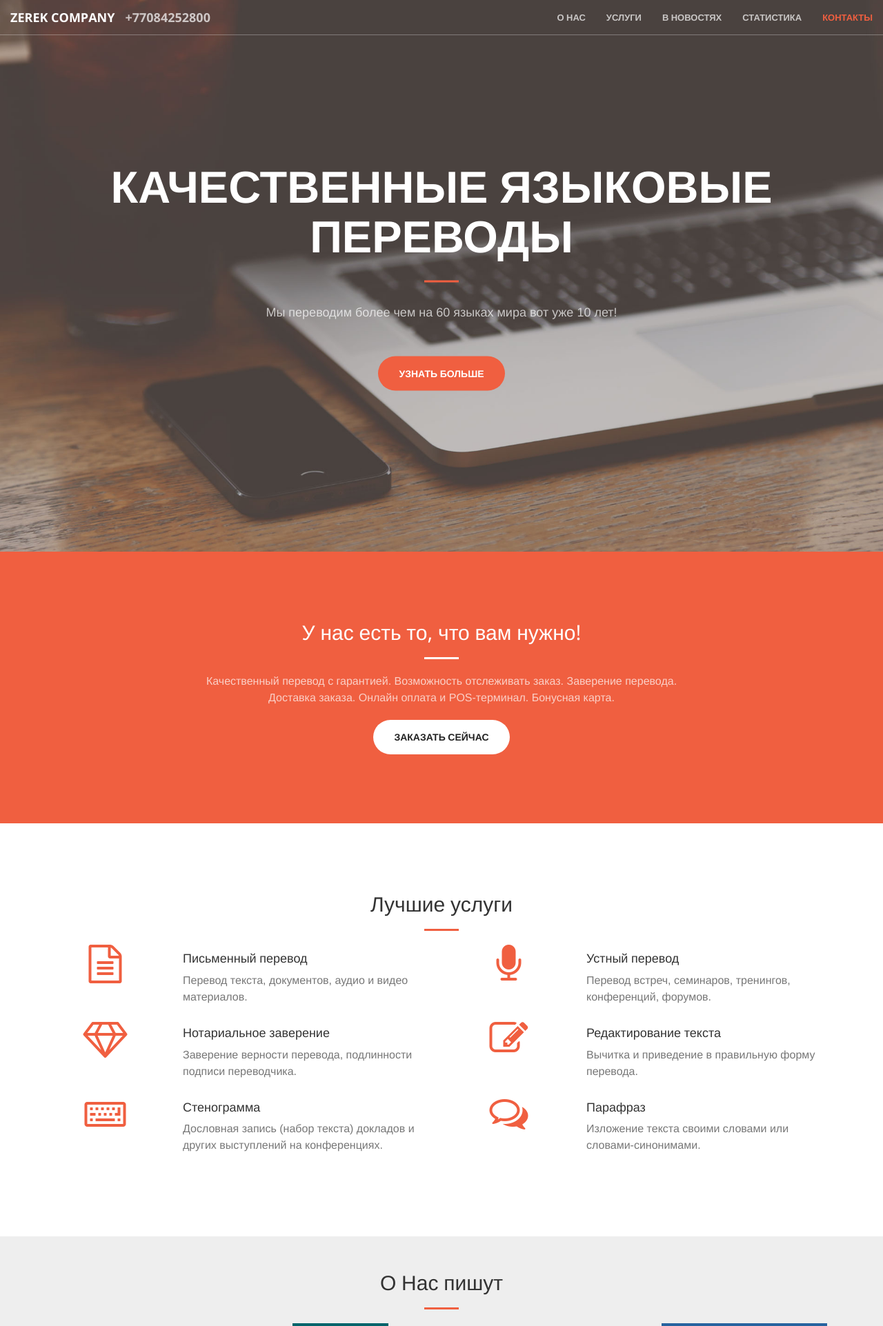
After one commit to Zerek/zerek.github.io, a PHP site: page /index.php in a window 1280 px wide. The commit adds this page. Shown: the top 1923 px of the page at 69% size. Run offline with PHP 8.4, Linux system fonts and the light colour scheme.

Commit message:
changed to php

```diff
--- /dev/null
+++ b/index.php
@@ -0,0 +1,282 @@
+<!DOCTYPE html>
+<html lang="en">
+
+<head>
+
+    <meta charset="utf-8">
+    <meta http-equiv="X-UA-Compatible" content="IE=edge">
+    <meta name="viewport" content="width=device-width, initial-scale=1">
+    <meta name="description" content="">
+    <meta name="author" content="">
+
+    <title>Zerek - Языковые переводы</title>
+
+    <!-- Bootstrap Core CSS -->
+    <link rel="stylesheet" href="css/bootstrap.min.css" type="text/css">
+
+    <!-- Custom Fonts -->
+    <link href='http://fonts.googleapis.com/css?family=Open+Sans:300italic,400italic,600italic,700italic,800italic,400,300,600,700,800' rel='stylesheet' type='text/css'>
+    <link href='http://fonts.googleapis.com/css?family=Merriweather:400,300,300italic,400italic,700,700italic,900,900italic' rel='stylesheet' type='text/css'>
+    <link rel="stylesheet" href="font-awesome/css/font-awesome.min.css" type="text/css">
+
+    <!-- Plugin CSS -->
+    <link rel="stylesheet" href="css/animate.min.css" type="text/css">
+
+    <!-- Custom CSS -->
+    <link rel="stylesheet" href="css/creative.css" type="text/css">
+
+    <!-- HTML5 Shim and Respond.js IE8 support of HTML5 elements and media queries -->
+    <!-- WARNING: Respond.js doesn't work if you view the page via file:// -->
+    <!--[if lt IE 9]>
+        <script src="https://oss.maxcdn.com/libs/html5shiv/3.7.0/html5shiv.js"></script>
+        <script src="https://oss.maxcdn.com/libs/respond.js/1.4.2/respond.min.js"></script>
+    <![endif]-->
+
+</head>
+
+<body id="page-top">
+
+    <nav id="mainNav" class="navbar navbar-default navbar-fixed-top">
+        <div class="container-fluid">
+            <!-- Brand and toggle get grouped for better mobile display -->
+            <div class="navbar-header">
+                <button type="button" class="navbar-toggle collapsed" data-toggle="collapse" data-target="#bs-example-navbar-collapse-1">
+                    <span class="sr-only">Toggle navigation</span>
+                    <span class="icon-bar"></span>
+                    <span class="icon-bar"></span>
+                    <span class="icon-bar"></span>
+                </button>
+                <a class="navbar-brand page-scroll" href="#page-top">Zerek Company</a>
+                <span class="navbar-brand pull-right">+77084252800</span>
+            </div>
+
+            <!-- Collect the nav links, forms, and other content for toggling -->
+            <div class="collapse navbar-collapse" id="bs-example-navbar-collapse-1">
+                <ul class="nav navbar-nav navbar-right">
+                    <li>
+                        <a class="page-scroll" href="#about">О нас</a>
+                    </li>
+                    <li>
+                        <a class="page-scroll" href="#services">Услуги</a>
+                    </li>
+					<li>
+                        <a class="page-scroll" href="#press">В новостях</a>
+                    </li>
+                    <li>
+                        <a class="page-scroll" href="#statistics">Статистика</a>
+                    </li>
+                    <li>
+                        <a class="page-scroll" href="#contact">Контакты</a>
+                    </li>
+                </ul>
+            </div>
+            <!-- /.navbar-collapse -->
+        </div>
+        <!-- /.container-fluid -->
+    </nav>
+
+    <header>
+        <div class="header-content">
+            <div class="header-content-inner">
+                <h1>Качественные языковые переводы</h1>
+                <hr>
+                <p>Мы переводим более чем на 60 языках мира вот уже 10 лет!</p>
+                <a href="#about" class="btn btn-primary btn-xl page-scroll">Узнать больше</a>
+            </div>
+        </div>
+    </header>
+
+    <section class="bg-primary" id="about">
+        <div class="container">
+            <div class="row">
+                <div class="col-lg-8 col-lg-offset-2 text-center">
+                    <h2 class="section-heading">У нас есть то, что вам нужно!</h2>
+                    <hr class="light">
+                    <p class="text-faded">Качественный перевод с гарантией. Возможность отслеживать заказ. Заверение перевода. Доставка заказа. Онлайн оплата и POS-терминал. Бонусная карта.</p>
+                    <a href="#" class="btn btn-default btn-xl" data-toggle="modal" data-target="#orderNow">Заказать сейчас</a>
+                </div>
+            </div>
+        </div>
+    </section>
+
+    <section id="services">
+        <div class="container">
+            <div class="row">
+                <div class="col-lg-12 text-center">
+                    <h2 class="section-heading">Лучшие услуги</h2>
+                    <hr class="primary">
+                </div>
+            </div>
+        </div>
+        <div class="container">
+            <div class="row">
+                <div class="col-lg-2 text-center">
+                    <i class="fa fa-4x fa-file-text-o wow bounceIn text-primary"></i>
+                </div>
+                <div class="col-lg-4 col-md-6">
+                    <h4>Письменный перевод</h4>
+                    <p class="text-muted">Перевод текста, документов, аудио и видео материалов.</p>
+                </div>
+                <div class="col-lg-2 text-center">
+                    <i class="fa fa-4x fa-microphone wow bounceIn text-primary"></i>
+                </div>
+                <div class="col-lg-4 col-md-6">
+                    <h4>Устный перевод</h4>
+                    <p class="text-muted">Перевод встреч, семинаров, тренингов, конференций, форумов.</p>
+                </div>
+            </div>
+            <div class="row">
+                <div class="col-lg-2 text-center">
+                    <i class="fa fa-4x fa-diamond wow bounceIn text-primary"></i>
+                </div>
+                <div class="col-lg-4 col-md-6">
+                    <h4>Нотариальное заверение</h4>
+                    <p class="text-muted">Заверение верности перевода, подлинности подписи переводчика.</p>
+                </div>
+                <div class="col-lg-2 text-center">
+                    <i class="fa fa-4x fa-pencil-square-o wow bounceIn text-primary"></i>
+                </div>
+                <div class="col-lg-4 col-md-6">
+                    <h4>Редактирование текста</h4>
+                    <p class="text-muted">Вычитка и приведение в правильную форму перевода.</p>
+                    </div>
+            </div>
+
+            <div class="row">
+                <div class="col-lg-2 text-center">
+                    <i class="fa fa-4x fa-keyboard-o wow bounceIn text-primary"></i>
+                </div>
+                <div class="col-lg-4 col-md-6">
+                    <h4>Стенограмма</h4>
+                    <p class="text-muted">Дословная запись (набор текста) докладов и других выступлений на конференциях.</p>
+                </div>
+                <div class="col-lg-2 text-center">
+                    <i class="fa fa-4x fa-comments-o wow bounceIn text-primary"></i>
+                </div>
+                <div class="col-lg-4 col-md-6">
+                    <h4>Парафраз</h4>
+                    <p class="text-muted">Изложение текста своими словами или словами-синонимами.</p>
+                    </div>
+            </div>
+
+        </div>
+    </section>
+
+	<aside id="press" class="bg-grey">
+        <div class="container">
+            <div class="row">
+                <div class="col-lg-12 text-center">
+                    <h2 class="section-heading">О Нас пишут</h2>
+                    <hr class="primary">
+                </div>
+            </div>
+        </div>
+		<div class = "container">
+			<div class="row">
+				<div class="col-lg-3 col-md-6">
+                    <a href="http://forbes.kz/process/businessmen/kak_odolet_trudnosti_perevoda"><img src="img/download.png" class="img-responsive press-img"></a>
+                </div>
+                <div class="col-lg-3 col-md-6">
+                    <a href="http://rbkca.kiock.kz/files/assets/basic-html/page20.html"><img src="img/rbk_logo.png" class="img-responsive press-img"></a>
+                </div>
+                <div class="col-lg-3 col-md-6">
+                    <a href="http://total.kz/economics/2013/11/25/v_almaty_opredelili_luchshego_pr"><img src="img/totalLogo.svg" class="img-responsive press-img" ></a>
+                </div>
+                <div class="col-lg-3 col-md-6">
+                    <a href="#"><img src="img/bnv__logo.jpg" class="img-responsive press-img"></a>
+                </div>
+			</div>
+		</div>
+	</aside>
+
+	<section id="statistics" class="bg-primary">
+		<div class="container">
+            <div class="row">
+                <div class="col-lg-12 text-center">
+                    <h2 class="section-heading">Немного статистики</h2>
+                    <hr class="light"/>
+                </div>
+            </div>
+        </div>
+		<div class="container">
+			<div class="row">
+			 <div class="col-lg-3 col-md-6 text-center">
+				<h1>1.3M+</h1>
+				<p>страниц текста</p>
+			 </div>
+
+			 <div class="col-lg-3 col-md-6 text-center">
+				<h1>980+</h1>
+				<p>компании доверяют нам</p>
+			 </div>
+
+			 <div class="col-lg-3 col-md-6 text-center">
+				<h1>27K+</h1>
+				<p>часов устной речи</p>
+			 </div>
+
+			 <div class="col-lg-3 col-md-6 text-center">
+				<h1>22K+</h1>
+				<p>людей доверяют нам</p>
+			 </div>
+			</div>
+		</div>
+	</section>
+
+    <aside class="bg-dark">
+        <div class="container text-center">
+            <div class="call-to-action">
+                <h2>Закажите у нас перевод и Вы забудете о поиске других алтернатив!</h2>
+                <a href="mailto:info@zerek.kz" class="btn btn-default btn-xl wow tada">Заказать сейчас!</a>
+            </div>
+        </div>
+    </aside>
+
+    <section id="contact">
+        <div class="container">
+            <div class="row">
+                <div class="col-lg-8 col-lg-offset-2 text-center">
+                    <h2 class="section-heading">Будем на связи!</h2>
+                    <hr class="primary">
+                    <p>У Вас все еще остались вопросы? Тогда свяжитесь с нами! Наши специалисты ответят на все Ваши интересующие вопросы.</p>
+                </div>
+                <div class="col-lg-3 col-lg-offset-2 text-center">
+                    <i class="fa fa-phone fa-3x wow bounceIn"></i>
+                    <p><a href="tel:+7(727)9835398">+7 (727) 98-353-98</a></p>
+                    <p><a href="tel:+7(727)3150457">+7 (727) 315-04-57</a></p>
+                    <p><a href="tel:+7(701)7949576">+7 (701) 794-95-76</a></p>
+
+                </div>
+				<div class="col-lg-3 text-center">
+                    <i class="fa fa-building-o fa-3x wow bounceIn" data-wow-delay=".1s"></i>
+                    <p>пр. Сейфуллина, 498, 2-этаж, офис 201</p>
+                </div>
+                <div class="col-lg-3 text-center">
+                    <i class="fa fa-envelope-o fa-3x wow bounceIn" data-wow-delay=".1s"></i>
+                    <p><a href="mailto:info@zerek.kz">info@zerek.kz</a></p>
+                </div>
+            </div>
+        </div>
+    </section>
+	<aside class="bg-dark">
+        <div class="container text-center">
+            <div class="call-to-action">
+                <a href="https://www.facebook.com/zerekgroup/" target="_blank" class="btn wow tada" style="color:#3B5998"><i class="fa fa-facebook fa-2x"></i></a>
+				<!-- <a href="https://plus.google.com/b/100733991449261952153/100733991449261952153/about?gmbpt=true&hl=en" target="_blank" class="btn wow tada" style="color:#d34836"><i class="fa fa-google-plus fa-2x"></i></a> -->
+				<a href="https://www.instagram.com/zerek.kz/" target="_blank" class="btn wow tada" style="color: #9b6954"><i class="fa fa-instagram fa-2x"></i></a>
+				<!-- <a href="https://twitter.com/ztranslation" target="_blank" class="btn wow tada" style="color:#55acee"><i class="fa fa-twitter fa-2x"></i></a> -->
+            </div>
+        </div>
+    </aside>
+    <!-- jQuery -->
+    <script src="js/jquery.js"></script>
+    <!-- Bootstrap Core JavaScript -->
+    <script src="js/bootstrap.min.js"></script>
+    <!-- Plugin JavaScript -->
+    <script src="js/jquery.easing.min.js"></script>
+    <script src="js/jquery.fittext.js"></script>
+    <script src="js/wow.min.js"></script>
+    <!-- Custom Theme JavaScript -->
+    <script src="js/creative.js"></script>
+</body>
+</html>
--- /dev/null
+++ b/info.php
@@ -0,0 +1,3 @@
+<?php
+    phpinfo();
+?>
```
Also changed, not shown: order.php (renamed from index.html, +36 -118 lines).
